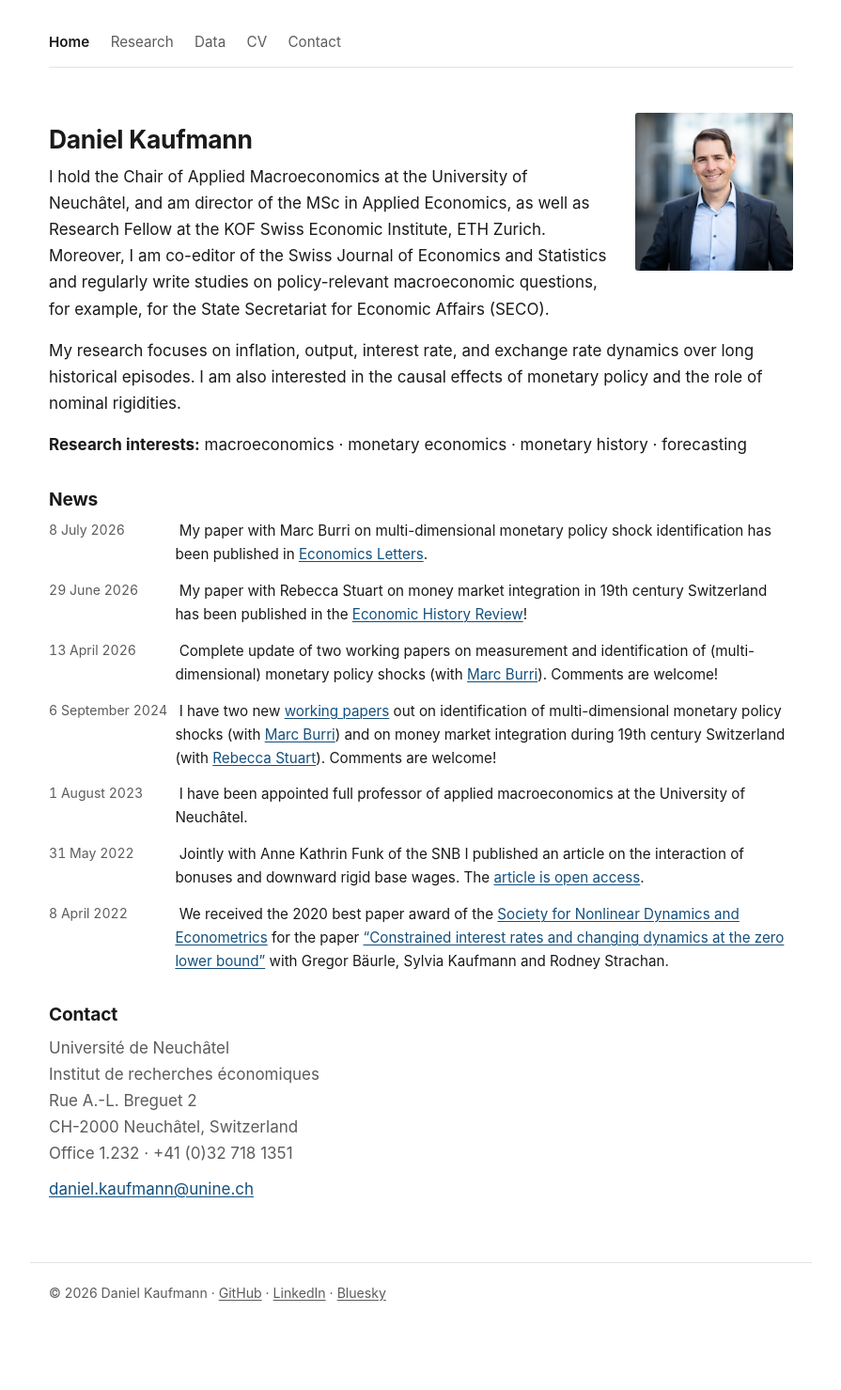
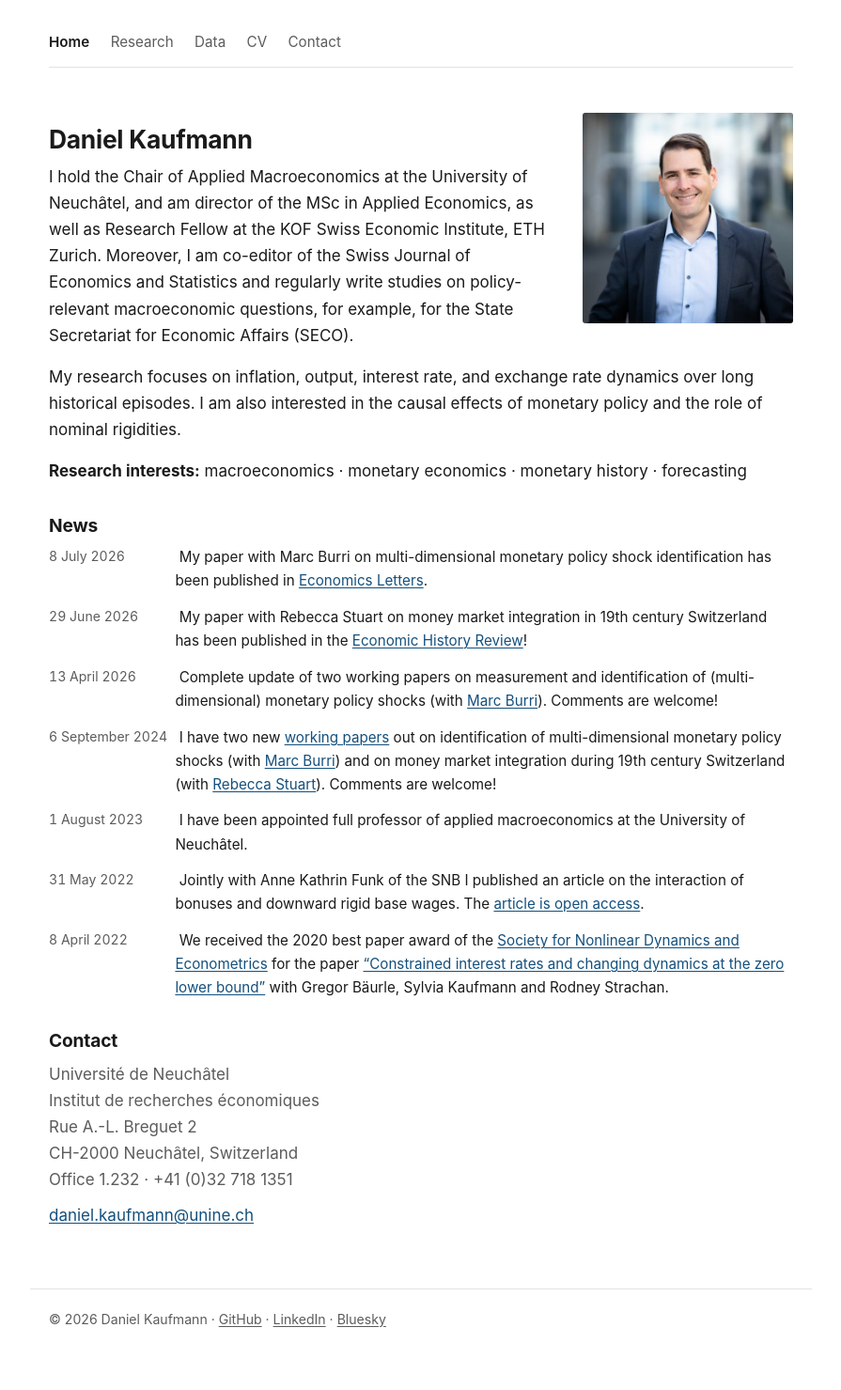
Before and after one commit to dankaufmann/dankaufmann.github.io, a Jekyll site: the page built from index.md, in a window 1280 px wide. Shown: the whole page at 94% size, without its empty margins (192-1087 px from the left). Built offline with Jekyll 4.4.1, drawn with Linux system fonts in a browser that asks for light colours; before the commit the page ends 1451 px from its top, so only the background shows below that.

Commit message:
Enlarge portrait to suit the wider column
10.5rem -> 14rem desktop, 8.5rem -> 11rem mobile. The 520px source still
covers this at better than 2x density, so no re-crop needed.

```diff
--- a/assets/css/style.css
+++ b/assets/css/style.css
@@ -85,8 +85,8 @@ hr { border: 0; border-top: 1px solid var(--rule); margin-block: 2rem; }
 /* portrait on the homepage */
 .portrait {
   float: right;
-  width: 10.5rem;
-  margin: 0.3rem 0 1.25rem 1.5rem;
+  width: 14rem;
+  margin: 0.3rem 0 1.25rem 1.75rem;
   border-radius: 3px;
 }
 
@@ -159,7 +159,7 @@ img { max-width: 100%; height: auto; }
 @media (max-width: 34rem) {
   body { font-size: 16px; }
   .site-header { padding-top: 1.75rem; }
-  .portrait { float: none; display: block; margin: 0 0 1.25rem 0; width: 8.5rem; }
+  .portrait { float: none; display: block; margin: 0 0 1.25rem 0; width: 11rem; }
   .news li { padding-left: 0; text-indent: 0; }
   .news .date { display: block; width: auto; margin-bottom: 0.1rem; }
 }
```
Also changed, not shown: data.md (+4 -0 lines).
